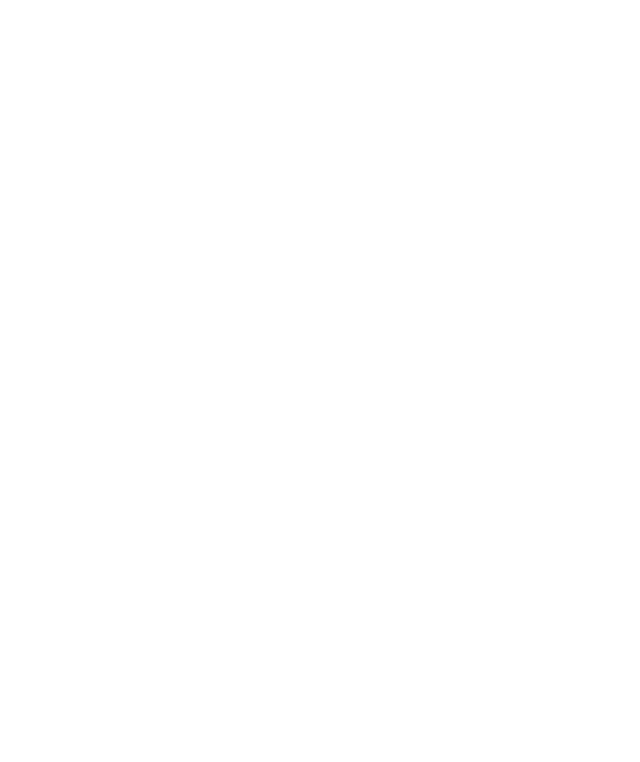
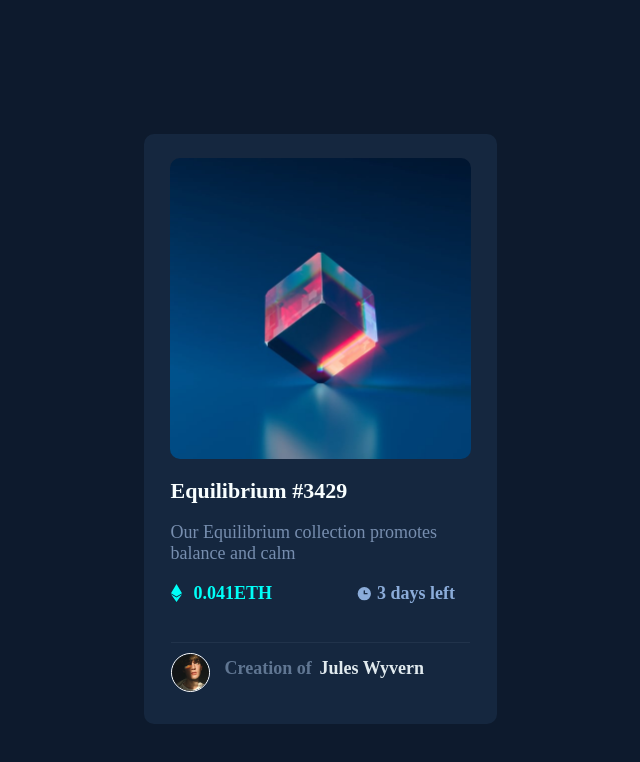
Before and after one commit to Paulzodak/FRONT-END-MENTORS-NFT-CHALLENGE, a plain HTML site: page index.html in a window 1280 px wide. Shown: the whole page, without its empty margins (320-960 px from the left). Drawn offline with Linux system fonts and the light colour scheme.

Commit message:
completed the project

```diff
--- a/index.html
+++ b/index.html
@@ -8,6 +8,33 @@
     <link rel="stylesheet" href="styles.css">
 </head>
 <body>
-
+    <div class="section">
+        <div class="container">
+            <div class="card_container">
+                <a href="#"><img class="img_equi" src="images/image-equilibrium.jpg"></a>
+                <div class="img_overlay">
+                    <div class="img_eye">
+                        <img class="img_icon" src="images/icon-view.svg">
+                    </div>
+                </div>
+            </div>
+            <div class="container_2">
+                <a href="#"><h1>Equilibrium #3429</h1></a>
+                <p class="par">Our Equilibrium collection promotes balance and calm</p>
+                <span>
+                    <img src="images/icon-ethereum.svg"> &nbsp;
+                    <span class="ETH">0.041ETH</span>
+                    &nbsp; &nbsp; &nbsp; &nbsp; &nbsp; &nbsp; &nbsp; &nbsp; &nbsp; &nbsp;
+                    <img src="images/icon-clock.svg">
+                    <span class="TIME"> 3 days left </span> <br> <br> <br>
+                    <div class="footer">
+                        <img src="images/image-avatar.png">
+                        <p class="misc">Creation of</p>
+                        <a href="#"><p class="misc2">Jules Wyvern</p></a>
+                    </div>
+                </span>
+            </div>
+        </div>
+    </div>
 </body>
 </html>
--- a/styles.css
+++ b/styles.css
@@ -0,0 +1,92 @@
+body{background-color:#0D1A2D;}
+.section{display: flex;
+justify-content: center;}
+.container{margin:10% 0%;
+background-color: #15273F;
+width: 353px;
+max-width: 353px;
+height: 590px;
+border-radius: 10px;
+}
+.card_container{position: relative;}
+
+
+.img_eye{position: absolute;
+top:24px;
+left:26px;
+width:301px;
+height: 301px;
+background-color: rgba(0, 255, 248, 0.5);
+border-radius: 10px;
+}
+
+.img_icon{position: relative;
+top:121px;
+left: 121px;}
+
+.img_overlay{opacity: 0;
+transition: opacity 0.75s;}
+
+.img_overlay:hover{opacity: 1;}
+
+.img_equi{height: 301px;
+width:301px;
+margin:24px 26px 0px 26px;
+border-radius: 10px;}
+
+.container_2{
+    margin:0px 27px;}
+h1{color:#F9FFFF;
+font-family: outfit;
+font-weight: 700px;
+font-size: 22px;
+}
+p.par{font-family: outfit;
+font-size: 18px;
+font-weight:lighter;
+color: #778EAF;
+}
+.ETH{font-family: Outfit;
+    font-size: 18px;
+    font-style: normal;
+    font-weight: 600;
+    line-height: 23px;
+    letter-spacing: 0em;
+    text-align: left;
+    color:#00FFF8;
+    vertical-align:text-bottom}
+.TIME{font-family: Outfit;
+    font-size: 18px;
+    font-style: normal;
+    font-weight: 600;
+    line-height: 23px;
+    letter-spacing: 0em;
+    text-align: left;
+    color: #8BACD9;
+    vertical-align:text-bottom
+}
+.footer{border-top: 1px solid #21334B;}
+.footer>img{height: 37px;
+    width: 37px;
+    border:1px solid white;
+    border-radius: 100%;
+    margin: 10px 0px 0px 0px;
+    }
+.misc{font-family: Outfit;
+    font-size: 18px;
+    font-weight: 600;
+    color: #607692;
+    display: inline;
+    position: absolute;
+    margin: 15px 0px 0px 15px;
+}
+.misc2{font-family: Outfit;
+    font-size: 18px;
+    font-weight: 600;
+    color: #E1EAEE;
+    display: inline;
+    position: absolute;
+    margin: 15px 0px 0px 110px;}
+.misc2:hover{color:#00FFF8;}
+h1:hover{color:#00FFF8;}
+a{text-decoration: none;}
```
